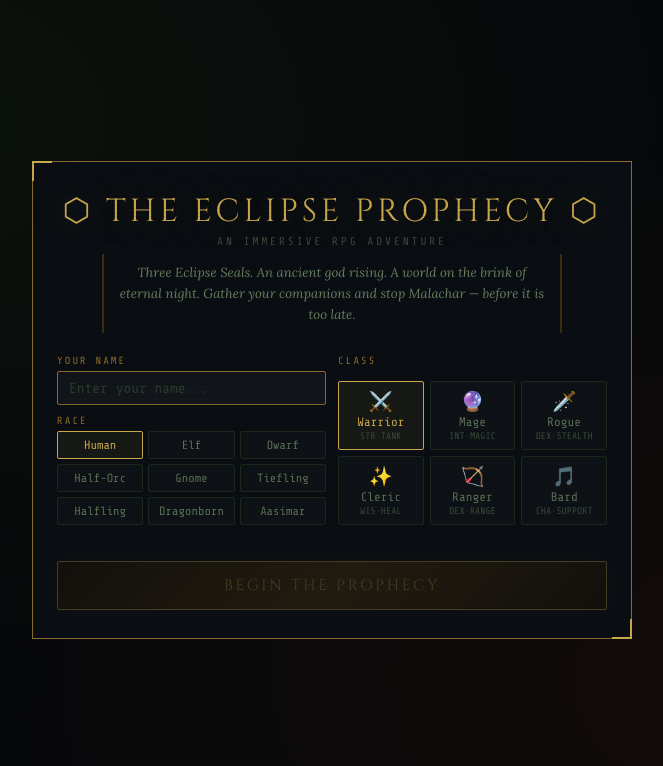
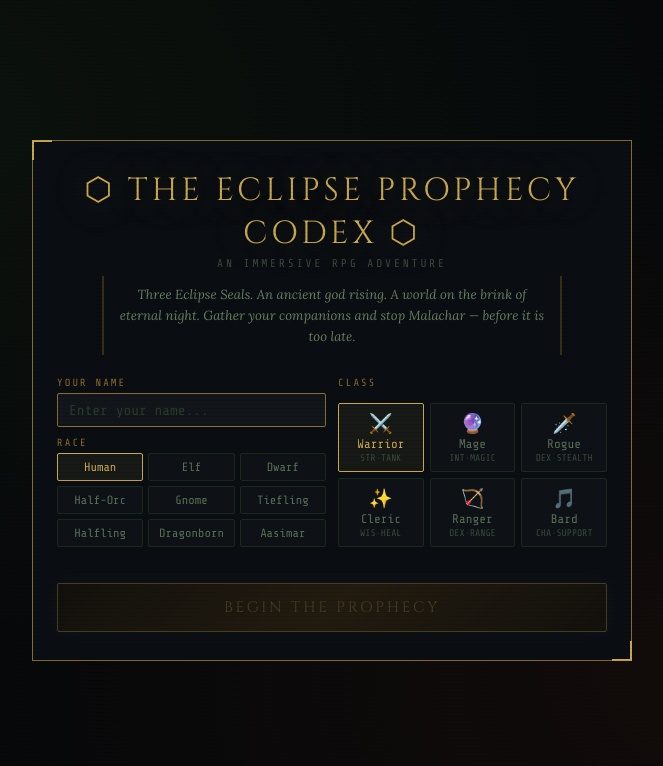
Before and after one commit to AlexandraDigital/Eclipse-Prophecy-Codex, a React (Vite) app: page / in a window 1280 px wide. Shown: the top 766 px of the page, without its empty margins (308-971 px from the left). Built offline with nearby package versions, Linux system fonts and the light colour scheme.

Commit message:
Update App.jsx

```diff
--- a/src/App.jsx
+++ b/src/App.jsx
@@ -527,7 +527,7 @@ RULES:
       <div className="app">
         <div className="setup">
           <div className="setup-card">
-            <div className="logo">⬡ THE ECLIPSE PROPHECY ⬡</div>
+            <div className="logo">⬡ THE ECLIPSE PROPHECY CODEX ⬡</div>
             <div className="tagline">AN IMMERSIVE RPG ADVENTURE</div>
             <div className="story-hook">
               Three Eclipse Seals. An ancient god rising. A world on the brink of eternal night.
```
